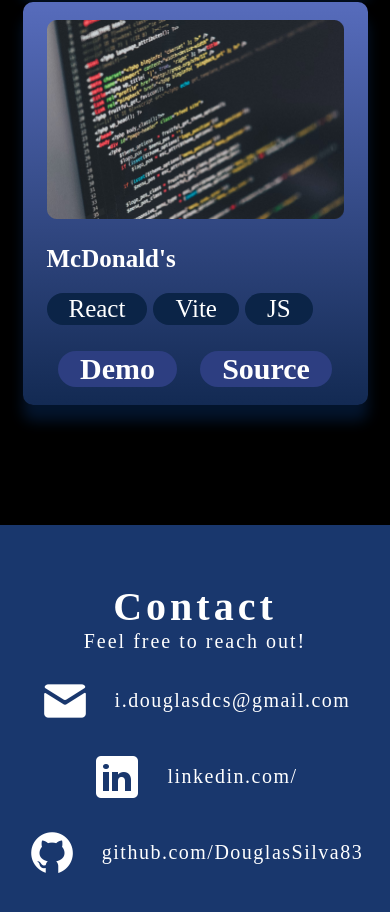
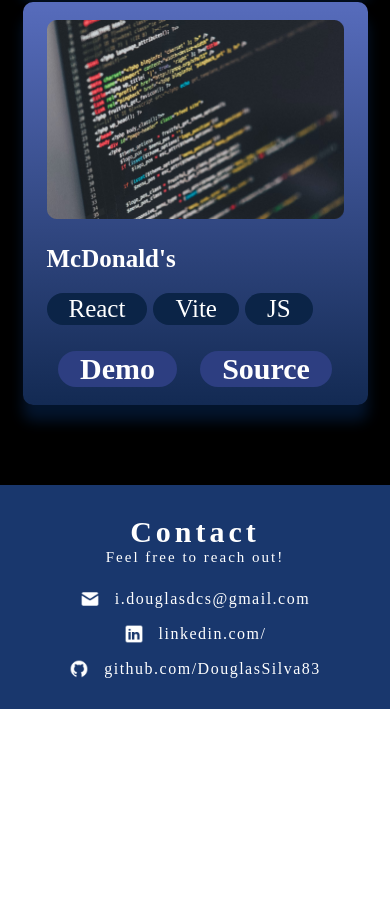
Before and after one commit to DouglasSilva83/react-portfolio, a React (Vite) app: page / in a window 390 px wide. Shown: the part 4357-5269 px from the top of the page. After the commit the page ends 5066 px from the top, so only its background shows below. Built offline with nearby package versions, Linux system fonts and the light colour scheme.

Commit message:
Att. Footer

```diff
--- a/src/Components/Contact/Contact.module.css
+++ b/src/Components/Contact/Contact.module.css
@@ -2,25 +2,25 @@
 
 .container {
   color: var(--color-text);
-  margin-top: 120px;
+  margin-top: 80px;
   background-color: var(--color-secondary);
   display: flex;
   flex-direction: row;
   justify-content: space-evenly;
   width: 100%;
-  padding: 58px 10%;
+  padding: 30px 5%;
   gap: 10px;
   box-sizing: border-box;
 }
 
 .text h2 {
-  font-size: 80px;
+  font-size: 40px;
   font-weight: 700;
   letter-spacing: 4px;
 }
 
 .text p {
-  font-size: 40px;
+  font-size: 20px;
   font-weight: 400;
   letter-spacing: 2px;
 }
@@ -30,19 +30,24 @@
   flex-direction: column;
   align-items: flex-start;
   list-style: none;
-  gap: 26px;
+  gap: 15px;
 }
 
 .link {
   display: flex;
   align-items: center;
-  gap: 25px;
+  gap: 15px;
+}
+
+.link img {
+  width: 24px;
+  height: 24px;
 }
 
 .link a {
   color: var(--color-text);
   text-decoration: none;
-  font-size: 30px;
+  font-size: 18px;
   font-weight: 400;
   letter-spacing: 1.5px;
 }
@@ -51,7 +56,7 @@
   .container {
     flex-direction: column;
     gap: 23px;
-    padding: 58px 5%;
+    padding: 30px 5%;
   }
 
   .text {
@@ -61,18 +66,23 @@
   }
 
   .text h2 {
-    font-size: 40px;
+    font-size: 30px;
   }
 
   .text p {
-    font-size: 20px;
+    font-size: 15px;
   }
 
   .links {
     align-items: center;
   }
 
+  .link img {
+    width: 20px;
+    height: 20px;
+  }
+
   .link a {
-    font-size: 20px;
+    font-size: 16px;
   }
 }
```
